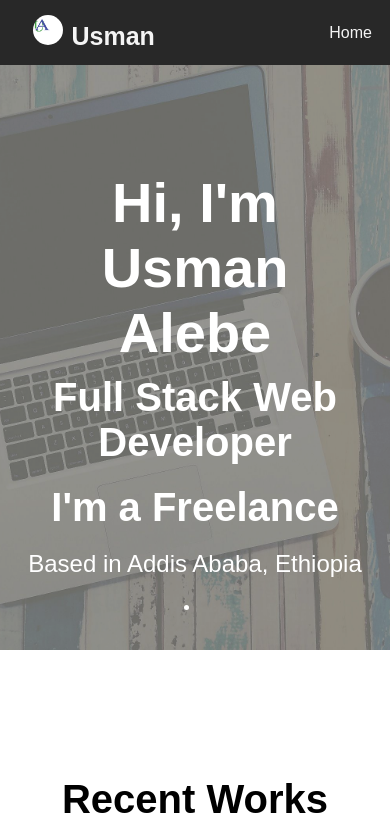
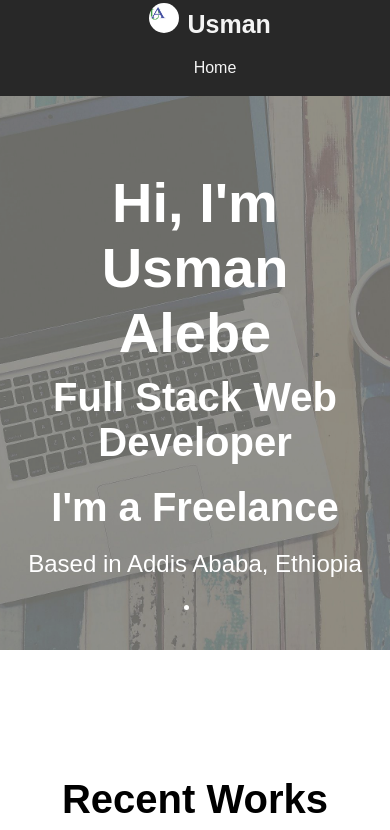
Before and after one commit to UsmanAlebeAli/usman, a React (Create React App) app: page / in a window 390 px wide. Shown: the top 830 px of the page. Built offline with nearby package versions, Linux system fonts and the light colour scheme.

Commit message:
commit
header commit

```diff
--- a/src/Components/Header/header.module.css
+++ b/src/Components/Header/header.module.css
@@ -78,7 +78,8 @@
 }
 
 @media screen and (max-width: 576px) {
-  .portfolio {
+  .portfolio,
+  .headerNav {
     display: flex;
     flex-direction: column !important;
     height: auto;
```
